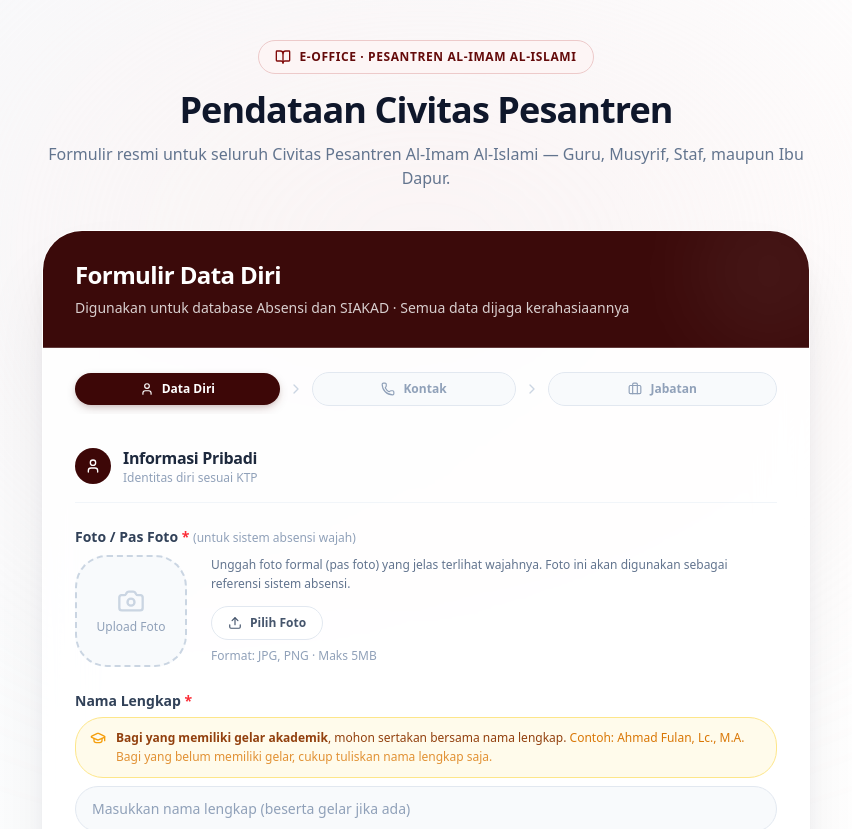
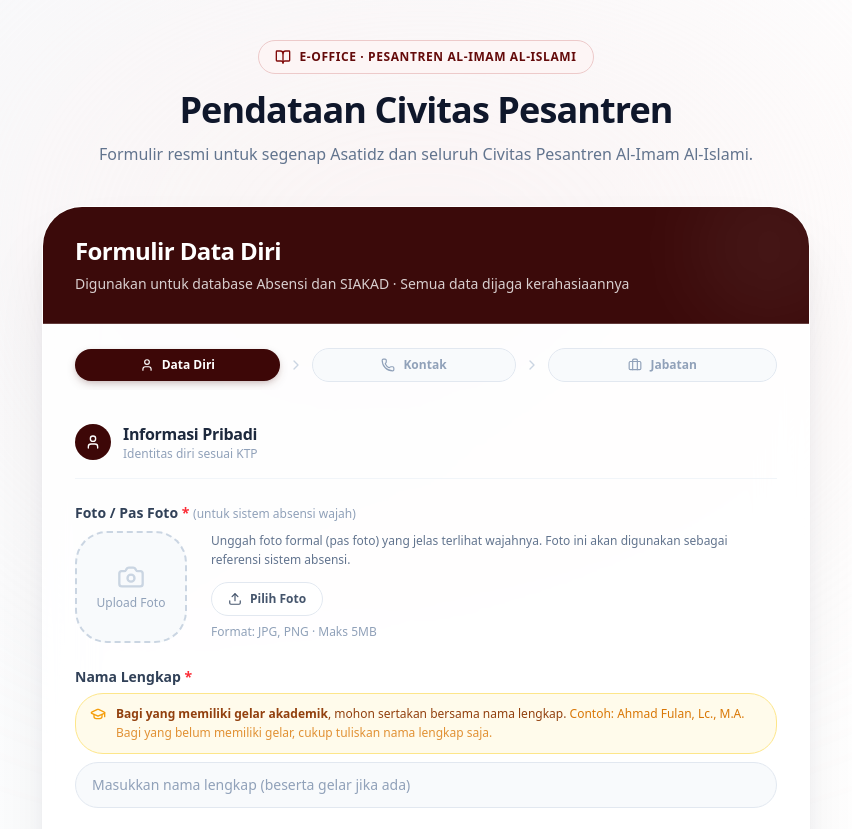
Before and after one commit to devbyrieza/simpeg-alimam, a Next.js app: page /pendataan in a window 1280 px wide. Shown: the top 829 px of the page, without its empty margins (214-1066 px from the left). Built offline with nearby package versions, Linux system fonts and the light colour scheme; no server answers.

Commit message:
fix: update subtitle text to match new wording (Segenap Asatidz...)

```diff
--- a/src/app/pendataan/page.tsx
+++ b/src/app/pendataan/page.tsx
@@ -262,7 +262,7 @@ export default function PendataanPage() {
             Pendataan Civitas Pesantren
           </h1>
           <p className="text-slate-500 text-base font-medium">
-            Formulir resmi untuk seluruh Civitas Pesantren Al-Imam Al-Islami — Guru, Musyrif, Staf, maupun Ibu Dapur.
+            Formulir resmi untuk segenap Asatidz dan seluruh Civitas Pesantren Al-Imam Al-Islami.
           </p>
         </motion.div>
 
```
